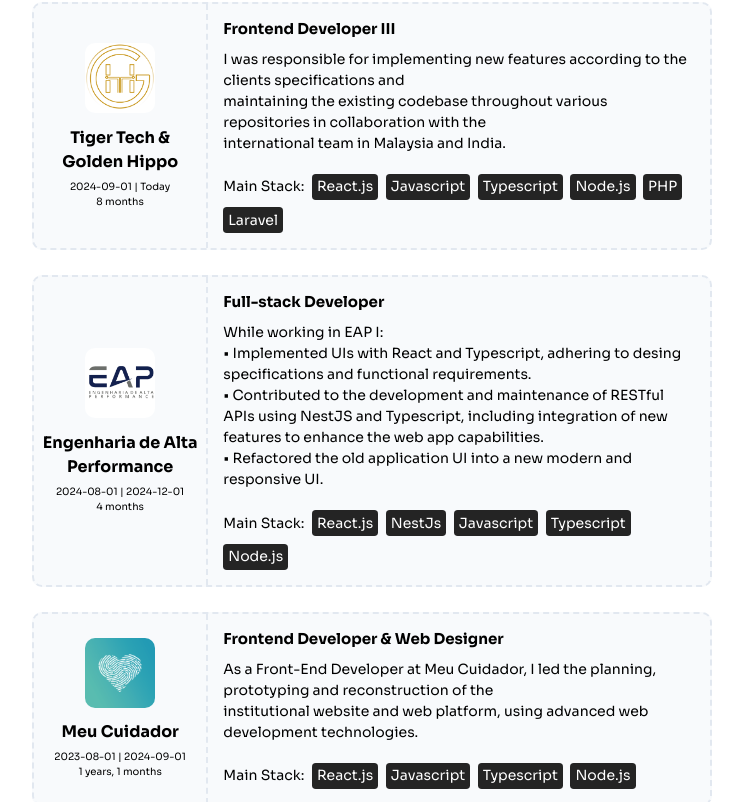
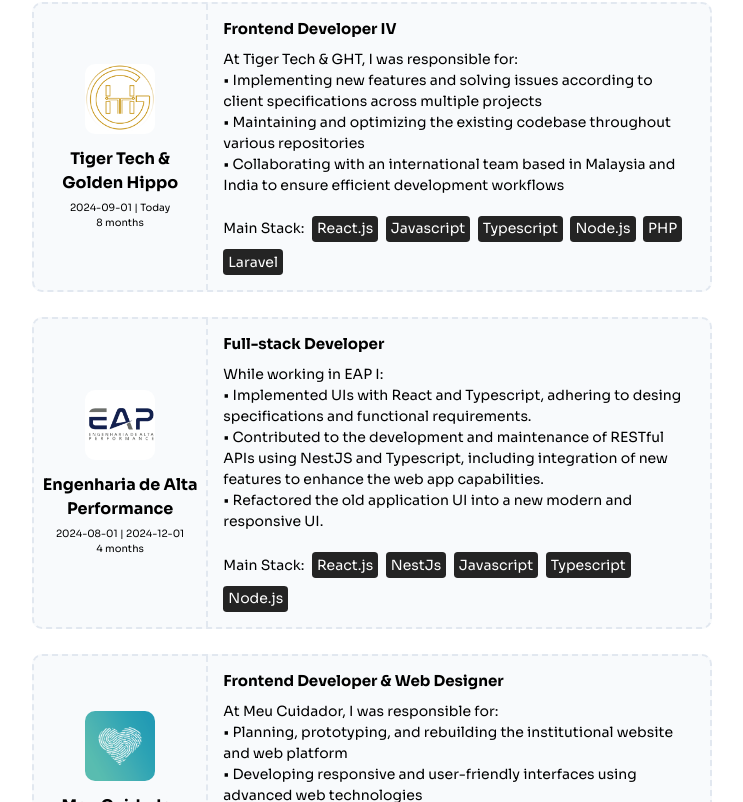
Before and after one commit to AwdreyCandido/my-portfolio, a React (Vite) app: page / in a window 1280 px wide. Shown: the part 938-1740 px from the top of the page, without its empty margins (268-1011 px from the left). Built offline with nearby package versions, Linux system fonts and the light colour scheme.

Commit message:
update experiences

```diff
--- a/src/components/main-footer/MainFooter.tsx
+++ b/src/components/main-footer/MainFooter.tsx
@@ -31,7 +31,7 @@ const MainFooter = () => {
           </a>
           <a
             target="_blank"
-            href="https://www.linkedin.com/in/awdrey-candido-67b381221/"
+            href="https://www.linkedin.com/in/awdrey-candido/"
           >
             <div className="text-[2.5rem] cursor-pointer flex items-center justify-center dark:text-white">
               <AiOutlineLinkedin />
--- a/src/data/experiences.ts
+++ b/src/data/experiences.ts
@@ -36,8 +36,11 @@ export const experiences = [
     company: "Meu Cuidador",
     title: "Frontend Developer & Web Designer",
     description: `
-      As a Front-End Developer at Meu Cuidador, I led the planning, prototyping and reconstruction of the
-      institutional website and web platform, using advanced web development technologies.
+      At Meu Cuidador, I was responsible for:
+
+      • Planning, prototyping, and rebuilding the institutional website and web platform
+      • Developing responsive and user-friendly interfaces using advanced web technologies
+      • Implementing cross-browser compatibility and accessibility best practices
     `,
     startedAt: "2023-08-01",
     endedAt: "2024-09-01",
@@ -51,7 +54,7 @@ export const experiences = [
     description: `
       While working in EAP I:
 
-      • Implemented UIs with React and Typescript, adhering to desing specifications and functional requirements.
+      • Implemented UIs with React and Typescript, adhering to desing specifications and functional requirements. \n
       • Contributed to the development and maintenance of RESTful APIs using NestJS and Typescript, including integration of new features to enhance the web app capabilities.
       • Refactored the old application UI into a new modern and responsive UI.
     `,
@@ -63,11 +66,13 @@ export const experiences = [
   {
     id: 4,
     company: "Tiger Tech & Golden Hippo",
-    title: "Frontend Developer III",
+    title: "Frontend Developer IV",
     description: `
-      I was responsible for implementing new features according to the clients specifications and \n
-      maintaining the existing codebase throughout various repositories in collaboration with the \n
-      international team in Malaysia and India.\n
+      At Tiger Tech & GHT, I was responsible for:
+
+      • Implementing new features and solving issues according to client specifications across multiple projects
+      • Maintaining and optimizing the existing codebase throughout various repositories
+      • Collaborating with an international team based in Malaysia and India to ensure efficient development workflows
     `,
     startedAt: "2024-09-01",
     endedAt: null,
--- a/tailwind.config.js
+++ b/tailwind.config.js
@@ -1,32 +1,29 @@
 /** @type {import('tailwindcss').Config} */
 module.exports = {
-  content: [
-    "./src/pages/**/*.{js,jsx,ts,tsx}",
-    "./src/components/**/*.{js,jsx,ts,tsx}",
-  ],
-  darkMode: 'class',
+  content: ["./src/**/*.{js,jsx,ts,tsx}", "./src/**/*.{js,jsx,ts,tsx}"],
+  darkMode: "class",
   theme: {
     extend: {
       fontFamily: {
-        rubik: ['Rubik', 'sans-serif'],
-        poppins: ['Poppins', 'sans-serif'],
-        sora: ['Sora', 'sans-serif'],
+        rubik: ["Rubik", "sans-serif"],
+        poppins: ["Poppins", "sans-serif"],
+        sora: ["Sora", "sans-serif"],
       },
       fontSize: {
-        "base": "1.6rem",
+        base: "1.6rem",
         "quaternary-h": "1.8rem",
         "tertiary-h": "2rem",
         "secondary-h": "2.2rem",
         "primary-h": "3.6rem",
-        "header": "4.5rem",
+        header: "4.5rem",
       },
       colors: {
-        "golden": "#FFD866",
-        "darkgray": "#242424",
+        golden: "#FFD866",
+        darkgray: "#242424",
         "gray-border": "#363636",
-        "lightgray": "#e2e2e2",
-        "darkwhite": "#f9f9f9",
-        "crimson": "#DC143C",
+        lightgray: "#e2e2e2",
+        darkwhite: "#f9f9f9",
+        crimson: "#DC143C",
         black: {
           20: "#00000033",
           40: "#00000066",
@@ -37,63 +34,68 @@ module.exports = {
       },
       keyframes: {
         wiggle: {
-          '0%, 100%': { transform: 'rotate(-.5deg)' },
-          '50%': { transform: 'rotate(.5deg)' },
+          "0%, 100%": { transform: "rotate(-.5deg)" },
+          "50%": { transform: "rotate(.5deg)" },
         },
         zoom: {
-          '0%': { transform: 'scale(0)' },
-          '100%': { transform: 'scale(1)' },
+          "0%": { transform: "scale(0)" },
+          "100%": { transform: "scale(1)" },
         },
         breathe: {
-          '0%': { transform: 'scale(1.03)' },
-          '22%': { transform: 'scale(.95)' },
-          '50%': { transform: 'scale(1.03)' },
-          '75%': { transform: 'scale(.95)' },
-          '100%': { transform: 'scale(1.03)' },
+          "0%": { transform: "scale(1.03)" },
+          "22%": { transform: "scale(.95)" },
+          "50%": { transform: "scale(1.03)" },
+          "75%": { transform: "scale(.95)" },
+          "100%": { transform: "scale(1.03)" },
         },
         flip: {
-          '0%, 50%': { transform: 'rotate(90deg)' },
-          '100%': { transform: 'rotate(90deg)' },
+          "0%, 50%": { transform: "rotate(90deg)" },
+          "100%": { transform: "rotate(90deg)" },
         },
         rotate: {
-          '0%': { transform: 'rotate(0deg)' },
-          '100%': { transform: 'rotate(360deg)' },
+          "0%": { transform: "rotate(0deg)" },
+          "100%": { transform: "rotate(360deg)" },
         },
         "rotate-back": {
-          '0%': { transform: 'rotate(0deg)' },
-          '100%': { transform: 'rotate(-360deg)' },
+          "0%": { transform: "rotate(0deg)" },
+          "100%": { transform: "rotate(-360deg)" },
         },
         move: {
           "0%%": {
-            transform: "translate(0, 0)"
+            transform: "translate(0, 0)",
           },
           "25%": {
-            transform: "translate(5px, 54px)"
+            transform: "translate(5px, 54px)",
           },
           "50%": {
-            transform: "translate(30px, -4px)"
+            transform: "translate(30px, -4px)",
           },
           "75%": {
-            transform: "translate(-5px, -0px)"
+            transform: "translate(-5px, -0px)",
           },
           "100%": {
-            transform: "translate(0, 0)"
+            transform: "translate(0, 0)",
           },
-        }
+        },
       },
       animation: {
-        wiggle: 'wiggle 1s ease-in-out infinite',
-        breathe: 'breathe 4s ease-in-out infinite',
-        flip: 'flip 1s ease-in-out',
-        zoom: 'zoom 0.5s ease',
-        move: 'move 3s infinite ease',
-        rotate: 'rotate 30s linear infinite',
-        "rotate-back": 'rotate-back 30s linear infinite',
+        wiggle: "wiggle 1s ease-in-out infinite",
+        breathe: "breathe 4s ease-in-out infinite",
+        flip: "flip 1s ease-in-out",
+        zoom: "zoom 0.5s ease",
+        move: "move 3s infinite ease",
+        rotate: "rotate 30s linear infinite",
+        "rotate-back": "rotate-back 30s linear infinite",
       },
       boxShadow: {
-        'input': '0 0 6px 0 rgba(0, 0, 0, 0.2)',
-      }
+        input: "0 0 6px 0 rgba(0, 0, 0, 0.2)",
+        "shadow-1": "-4px 8px 24px hsla(0, 0%, 0%, 0.125)",
+        "shadow-2": "0 16px 30px hsla(0, 0%, 0%, 0.125)",
+        "shadow-3": "0 16px 40px hsla(0, 0%, 0%, 0.125)",
+        "shadow-4": "0 25px 50px hsla(0, 0%, 0%, 0.15)",
+        "shadow-5": "0 24px 80px hsla(0, 0%, 0%, 0.25)",
+      },
     },
   },
   plugins: [],
-}
+};
```
